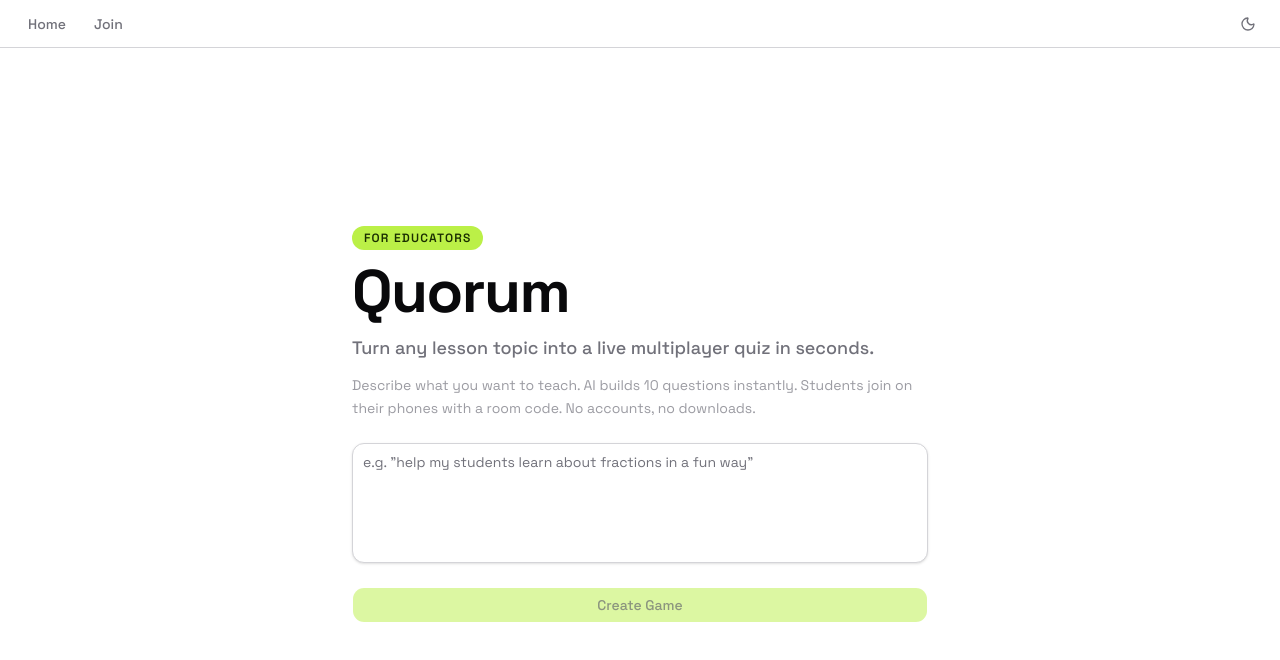
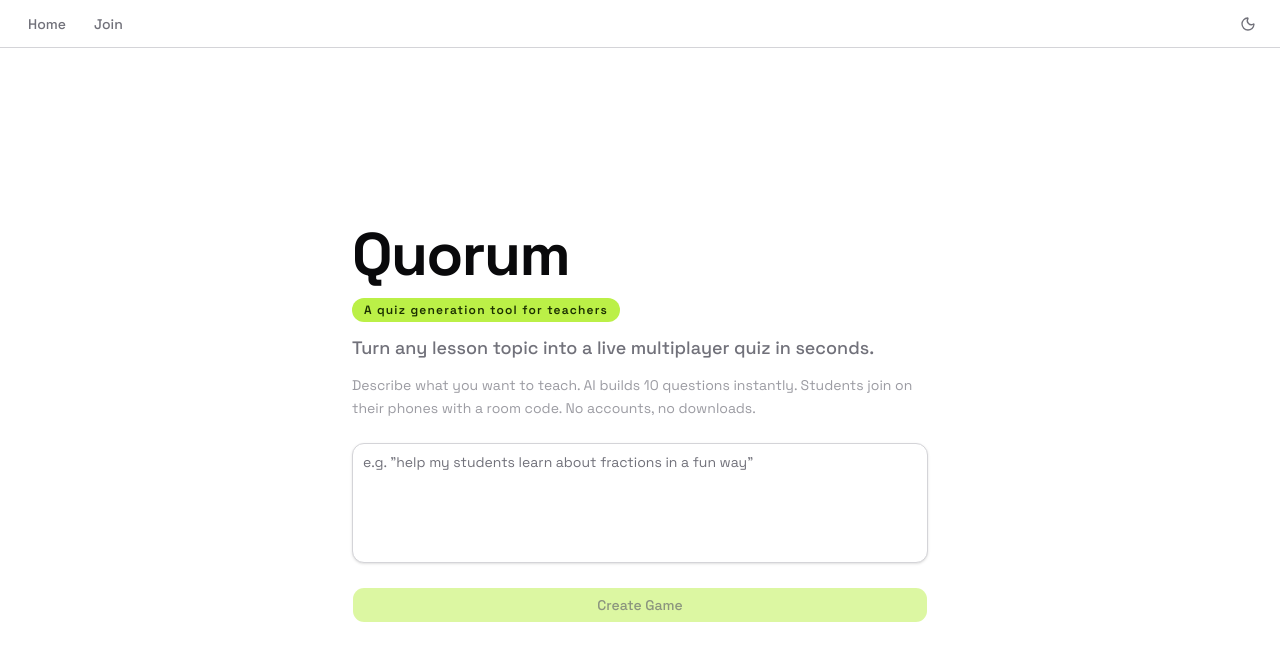
Before and after one commit to taariqelliott/quorum-edu, a Next.js app in the folder apps/web/: page / in a window 1280 px wide. Shown: the top 660 px of the page. Built offline with nearby package versions, Linux system fonts and the light colour scheme; no server answers.

Commit message:
style: update header and description text on homepage

```diff
--- a/apps/web/app/page.tsx
+++ b/apps/web/app/page.tsx
@@ -57,18 +57,19 @@
     <main className="flex flex-1 flex-col items-center justify-center p-6">
       <div className="flex w-full max-w-xl flex-col gap-6">
         <div className="flex flex-col gap-3">
+          <h1 className="text-6xl font-bold tracking-tight">Quorum</h1>
           <div>
-            <span className="inline-block rounded-full bg-primary text-primary-foreground dark:bg-primary/15 dark:text-primary px-3 py-1 text-xs font-semibold uppercase tracking-widest">
-              For educators
+            <span className="inline-block rounded-full bg-primary px-3 py-1 text-xs font-semibold tracking-widest text-primary-foreground dark:bg-primary/15 dark:text-primary">
+              A quiz generation tool for teachers
             </span>
           </div>
-          <h1 className="text-6xl font-bold tracking-tight">Quorum</h1>
           <p className="text-lg font-medium text-muted-foreground">
             Turn any lesson topic into a live multiplayer quiz in seconds.
           </p>
-          <p className="text-sm text-muted-foreground/70 leading-relaxed">
+          <p className="text-sm leading-relaxed text-muted-foreground/70">
             Describe what you want to teach. AI builds 10 questions instantly.
-            Students join on their phones with a room code. No accounts, no downloads.
+            Students join on their phones with a room code. No accounts, no
+            downloads.
           </p>
         </div>
 
```
